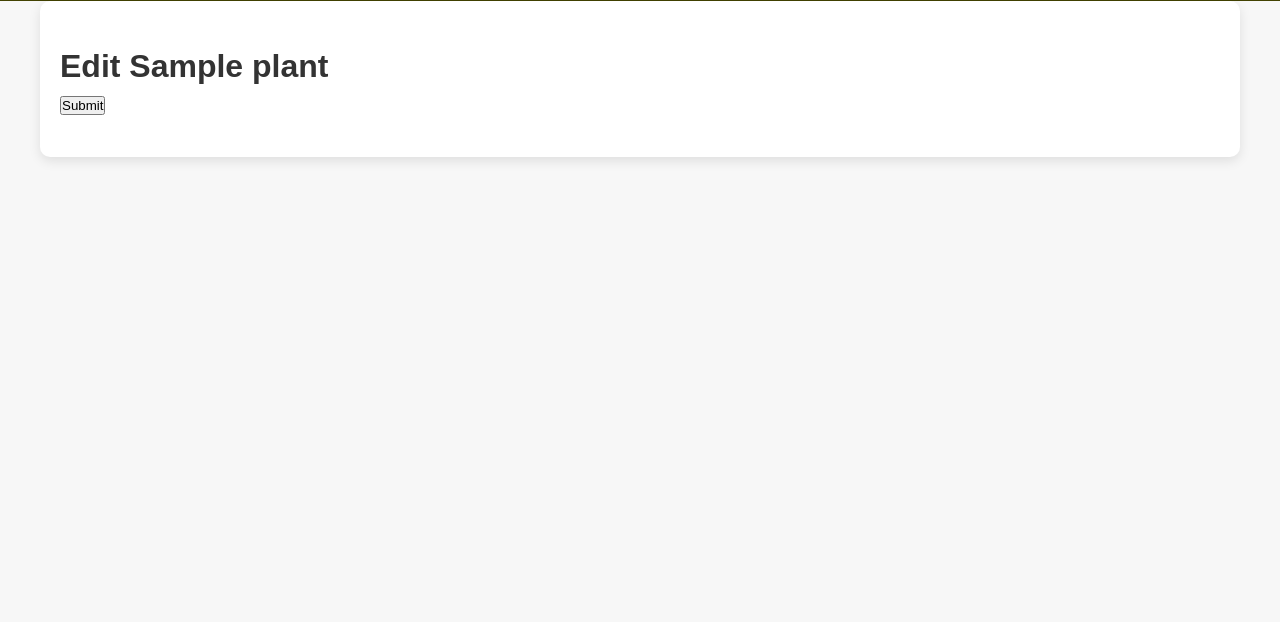
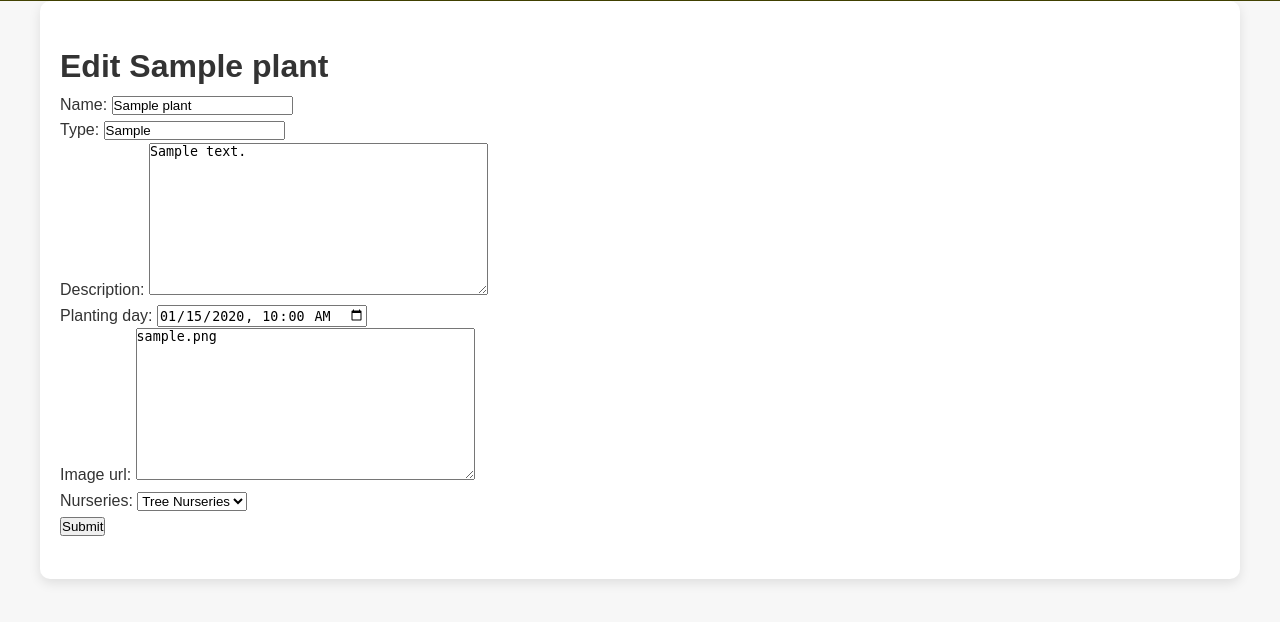
Before and after one commit to AyaEhab7/grow_green, a Django app: page /plants/1/update/ in a window 1280 px wide. Shown: the part 55-677 px from the top of the page. Run offline with Django 5.2, Linux system fonts and the light colour scheme; a user stored in the database is signed in; tables that the repository leaves empty hold one stand-in row (values such as "Sample post").

Commit message:
the edit issue fixed

```diff
--- a/main_app/templates/main_app/plants_form.html
+++ b/main_app/templates/main_app/plants_form.html
@@ -4,13 +4,20 @@
 {% endblock %}
 {% block content %}
 
-<div class="page-header">
+<div class="forms">
   {% if object %}
     <h1>Edit {{ object.name }}</h1>
+
+    <form action="{% url 'edit_plant' object.id %}" method="POST">
+      {% csrf_token %}
+      <div>
+        {{ form.as_p }}
+      </div>
+      <button type="submit">Submit</button>
+    </form>
+
   {% else %}
     <h1>Create a Plant</h1>
-  {% endif %}
-</div>
 
     <form action = "{% url 'add_plant' %} " method="POST">
       {% csrf_token %}
@@ -20,4 +27,7 @@
       <button type="submit">Submit</button>
     </form>
 
+  {% endif %}
+</div>
+
 {% endblock %}
--- a/main_app/templates/plants/detail.html
+++ b/main_app/templates/plants/detail.html
@@ -11,7 +11,7 @@
       <p><strong>Description:</strong> {{ plant.description }}</p>
       <p><strong>Planting day:</strong> {{ plant.date }}</p>
     </div>
-    <a href="{% url 'plant-update' plant.id %}" class="btn warn">Edit</a>
+    <a href="{% url 'edit_plant' plant.id %}" class="btn warn">Edit</a>
     <a href="{% url 'plant-delete' plant.id %}" class="btn danger">Delete</a>
     <!-- Forms to add irrigation, fertilization, and pest control -->
     <div class="forms">
--- a/main_app/urls.py
+++ b/main_app/urls.py
@@ -9,7 +9,7 @@ urlpatterns = [
     path('nurseries/<int:nurserie_id>/', views.plant_list, name='plant-list'),
     path('plants/<int:plant_id>/', views.plant_detail, name='plant_detail'),
     path('plants/create/', views.add_plant, name='add_plant'),
-    path('plants/<int:pk>/update/', views.PlantUpdate.as_view(), name='plant-update'),
+    path('plants/<int:pk>/update/', views.edit_plant, name='edit_plant'),
     path('plants/<int:pk>/delete/', views.PlantDelete.as_view(), name='plant-delete'),
     path('plants/<int:plant_id>/add/', views.add_nursery_care, name='add_nursery_care'),
     path('plants/<int:plant_id>/add_status/', views.add_status, name='add_status'),
--- a/main_app/views.py
+++ b/main_app/views.py
@@ -100,20 +100,6 @@ def add_nursery_care(request, plant_id):
         'fertilization_form': fertilization_form,
         'pest_form': pest_control_form
     })
-
-class PlantCreate(LoginRequiredMixin, CreateView):
-    model = Plants
-    fields = '__all__'
-    success_url = '/nurseries/{nurseries_id}'
-
-    def form_valid(self, form):
-        form.instance.user = self.request.user
-        return super().form_valid(form)
-
-class PlantUpdate(LoginRequiredMixin, UpdateView):
-    model = Plants
-    fields = ['name', 'type', 'description', 'date', 'image_url']
-    success_url = '/nurseries/{nurseries_id}'
 
 class PlantDelete(LoginRequiredMixin, DeleteView):
     model = Plants
@@ -246,3 +232,23 @@ def add_plant(request):
     return render(request, 'main_app/plants_form.html', {
         'plant_form': plant_form
     })
+
+@login_required
+def edit_plant(request, pk):
+    plant = get_object_or_404(Plants, pk=pk)
+
+    if plant.user_id != request.user.id:
+        return redirect('nurseries-index')
+
+    if request.method == 'POST':
+        form = PlantForm(request.POST, instance=plant)
+        if form.is_valid():
+            form.save()
+            return redirect('nurseries-index')
+    else:
+        form = PlantForm(instance=plant)
+
+    return render(request, 'main_app/plants_form.html', {
+        'form': form,
+        'object': plant,
+    })
```
Lines whose indentation alone changed are shown as unchanged.
